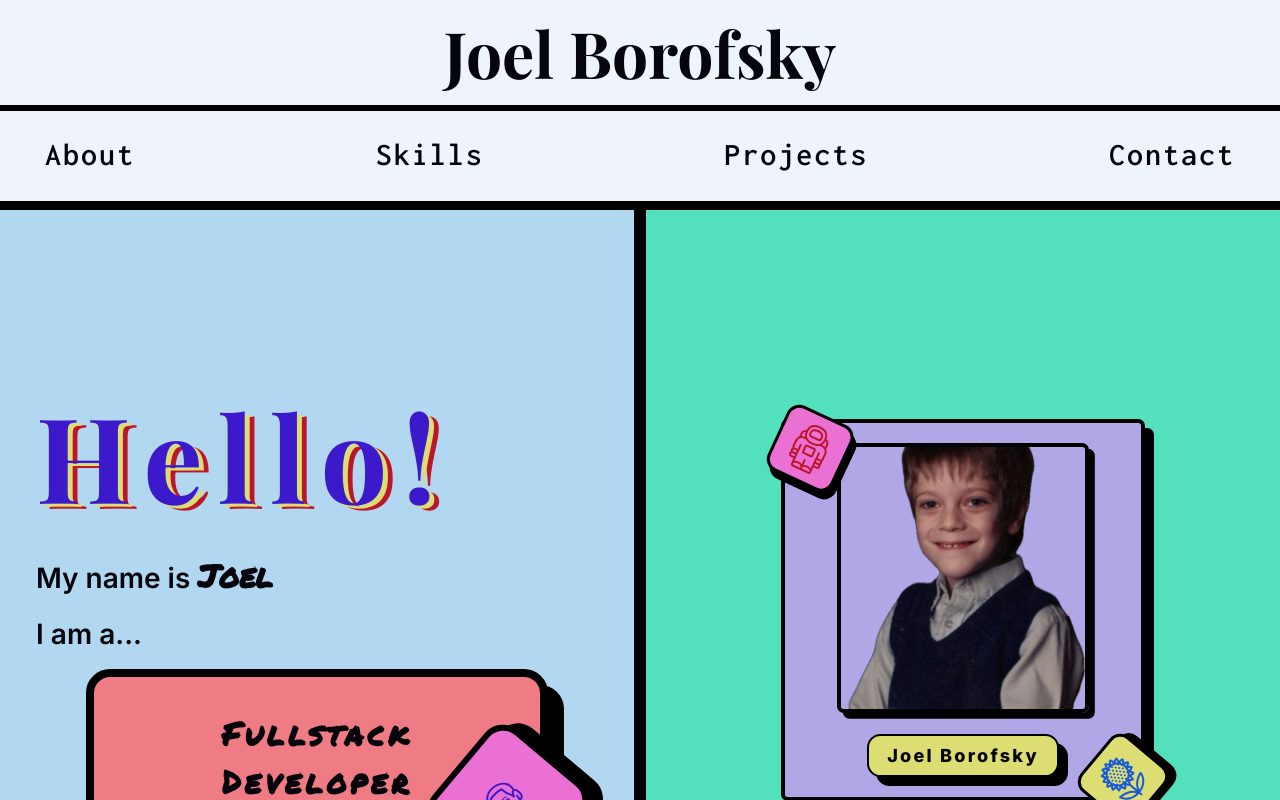
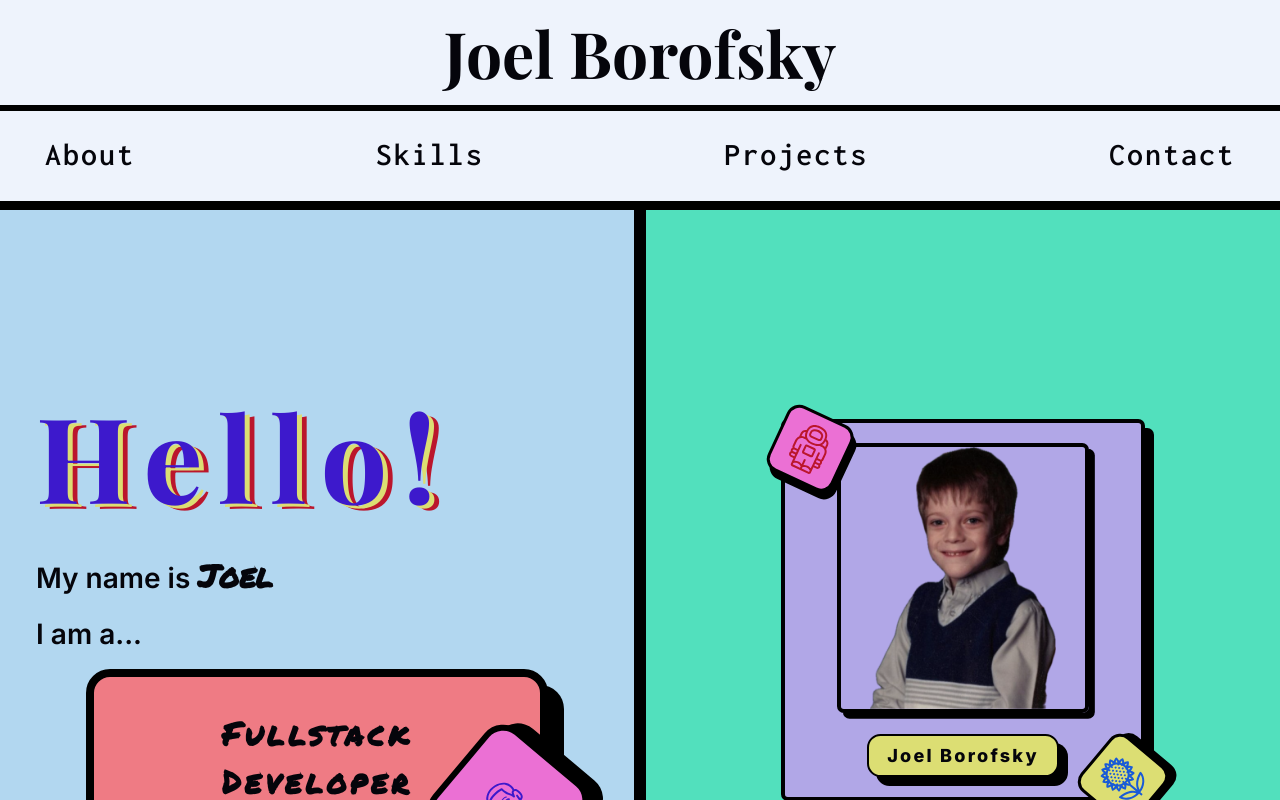
Before and after one commit to BorofskyDev/joelborofsky-react, a React (Vite) app: page / in a window 1280 px wide. Shown: the top 800 px of the page. Built offline with nearby package versions, Linux system fonts and the light colour scheme; a web font is replaced by a local one.

Commit message:
Update image and bio components

```diff
--- a/src/components/layout/containers/image-container/ImageContainer.module.scss
+++ b/src/components/layout/containers/image-container/ImageContainer.module.scss
@@ -15,7 +15,7 @@
         // position: absolute;
         height: 15em;
         width: 14em;
-        object-fit: cover;
+        object-fit: contain;
         object-position: center;
         border: var(--border-400);
         border-radius: var(--br-600);
--- a/src/components/sections/about/about-bio/AboutBio.jsx
+++ b/src/components/sections/about/about-bio/AboutBio.jsx
@@ -1,5 +1,5 @@
 import ImageContainer from '../../../layout/containers/image-container/ImageContainer'
-import olderJoel from '../../../../assets/img/profile/me-kyiv.jpg'
+import olderJoel from '../../../../assets/img/profile/joel-cutout-kyiv.png'
 import JPGImage from '../../../layout/containers/image-container/JPGImage'
 import SmallContainer from '../../../layout/containers/small-container/SmallContainer'
 import { ReactComponent as FalconIcon } from '../../../../assets/icons/about/falcon.svg'
```
Also changed, not shown: 1 other file (tests, documents, lock files or other folders).
